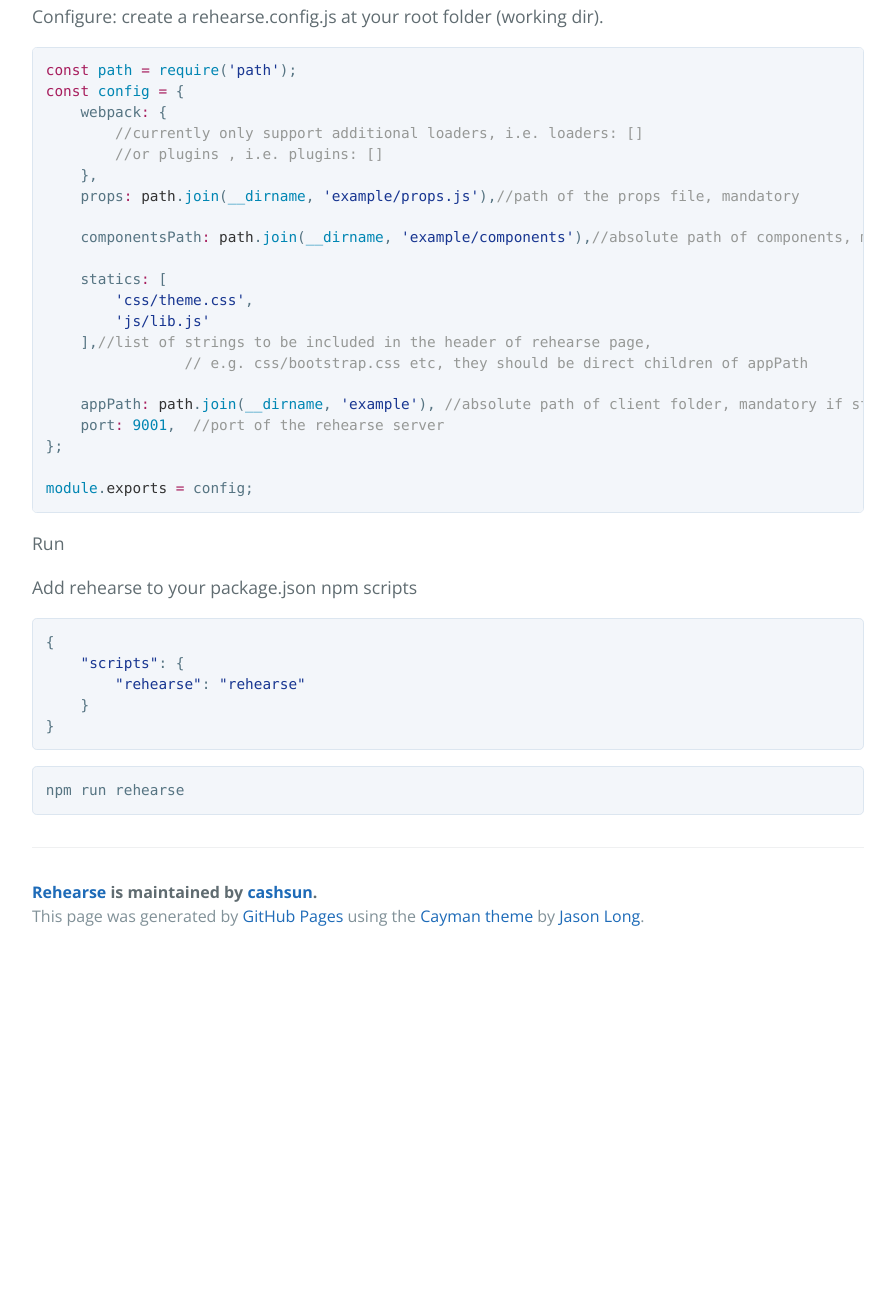
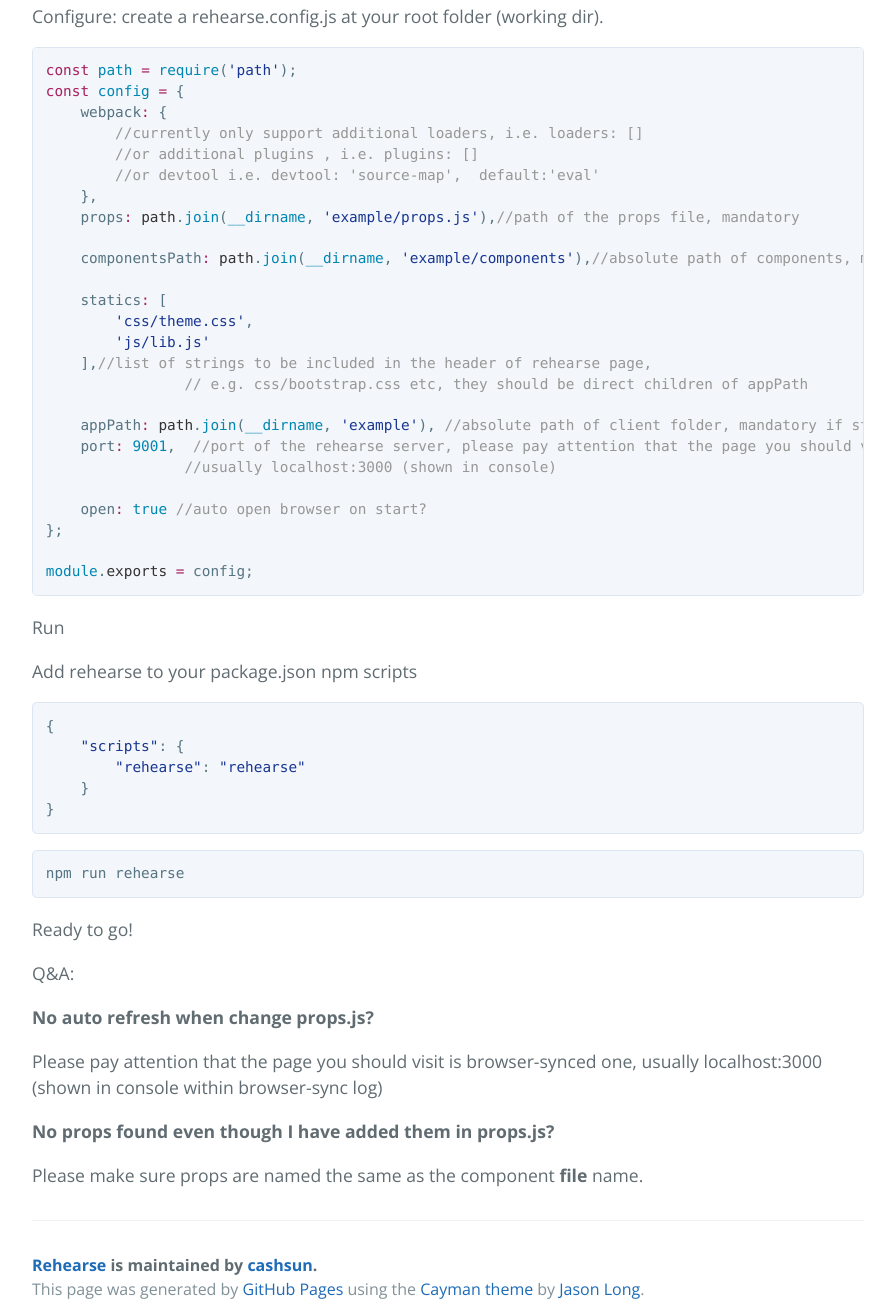
Before and after one commit to cashsun/rehearse, a plain HTML site: page index.html in a window 1280 px wide. Shown: the part 1233-2540 px from the top of the page, without its empty margins (192-1087 px from the left). Before the commit the page ends 2193 px from the top, so only its background shows below. Drawn offline with nearby package versions, Linux system fonts and the light colour scheme.

Commit message:
Create gh-pages branch via GitHub

```diff
--- a/index.html
+++ b/index.html
@@ -22,7 +22,7 @@
       <h1>
 <a id="rehearse" class="anchor" href="#rehearse" aria-hidden="true"><span aria-hidden="true" class="octicon octicon-link"></span></a>rehearse</h1>
 
-<p>live editing/ hot reloading react components in zen mode.</p>
+<p>live react components development in zen mode.</p>
 
 <p><a href="http://cashsun.github.io/rehearse/">Home Page</a></p>
 
@@ -47,7 +47,8 @@
 <span class="pl-k">const</span> <span class="pl-c1">config</span> <span class="pl-k">=</span> {
     webpack<span class="pl-k">:</span> {
         <span class="pl-c">//currently only support additional loaders, i.e. loaders: []</span>
-        <span class="pl-c">//or plugins , i.e. plugins: []</span>
+        <span class="pl-c">//or additional plugins , i.e. plugins: []</span>
+        <span class="pl-c">//or devtool i.e. devtool: 'source-map',  default:'eval'</span>
     },
     props<span class="pl-k">:</span> <span class="pl-smi">path</span>.<span class="pl-c1">join</span>(<span class="pl-c1">__dirname</span>, <span class="pl-s"><span class="pl-pds">'</span>example/props.js<span class="pl-pds">'</span></span>),<span class="pl-c">//path of the props file, mandatory</span>
 
@@ -60,7 +61,10 @@
                 <span class="pl-c">// e.g. css/bootstrap.css etc, they should be direct children of appPath</span>
 
     appPath<span class="pl-k">:</span> <span class="pl-smi">path</span>.<span class="pl-c1">join</span>(<span class="pl-c1">__dirname</span>, <span class="pl-s"><span class="pl-pds">'</span>example<span class="pl-pds">'</span></span>), <span class="pl-c">//absolute path of client folder, mandatory if statics is not empty</span>
-    port<span class="pl-k">:</span> <span class="pl-c1">9001</span>,  <span class="pl-c">//port of the rehearse server</span>
+    port<span class="pl-k">:</span> <span class="pl-c1">9001</span>,  <span class="pl-c">//port of the rehearse server, please pay attention that the page you should visit should be browser-synced one, </span>
+                <span class="pl-c">//usually localhost:3000 (shown in console)</span>
+
+    open<span class="pl-k">:</span> <span class="pl-c1">true</span> <span class="pl-c">//auto open browser on start?</span>
 };
 
 <span class="pl-c1">module</span>.<span class="pl-smi">exports</span> <span class="pl-k">=</span> config;
@@ -78,6 +82,18 @@
 
 <div class="highlight highlight-source-shell"><pre>npm run rehearse</pre></div>
 
+<p>Ready to go!</p>
+
+<p>Q&amp;A:</p>
+
+<p><strong>No auto refresh when change props.js?</strong></p>
+
+<p>Please pay attention that the page you should visit is browser-synced one, usually localhost:3000 (shown in console within browser-sync log)</p>
+
+<p><strong>No props found even though I have added them in props.js?</strong></p>
+
+<p>Please make sure props are named the same as the component <strong>file</strong> name.</p>
+
       <footer class="site-footer">
         <span class="site-footer-owner"><a href="https://github.com/cashsun/rehearse">Rehearse</a> is maintained by <a href="https://github.com/cashsun">cashsun</a>.</span>
 
```
Also changed, not shown: params.json (+1 -1 lines).
